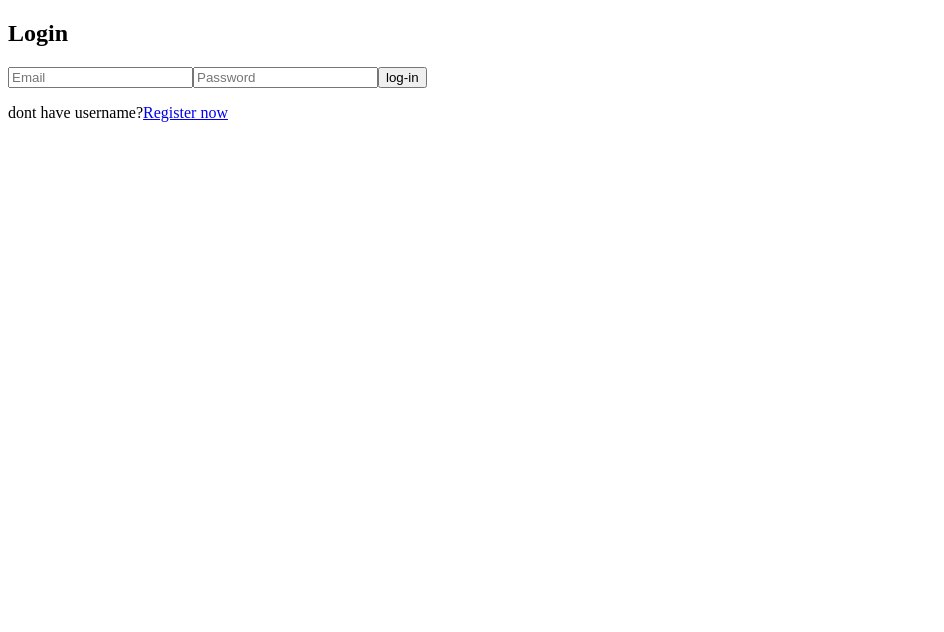
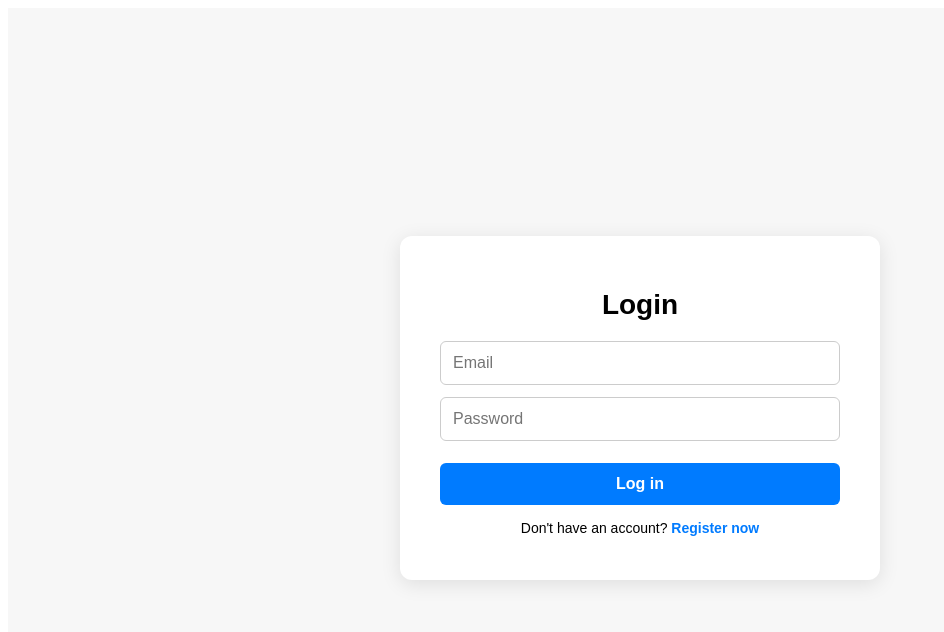
Before and after one commit to TwitOrel/bmc-test, an Angular app: page /login in a window 1280 px wide. Shown: the top 632 px of the page, without its empty margins (0-944 px from the left). Built offline with nearby package versions, Linux system fonts and the light colour scheme.

Commit message:
validate login and styling login page

```diff
--- a/src/app/auth/auth.service.ts
+++ b/src/app/auth/auth.service.ts
@@ -13,13 +13,19 @@ export class AuthService {
     return true;
   }
 
-  login(email: string, password: string): boolean {
+  login(email: string, password: string): 'Success' | 'Wrong-password' | 'Wrong-eamil' {
     const users = this.getAllUsers();
-    if (users[email]?.password === password) {
-      localStorage.setItem(this.CURRENT_KEY, JSON.stringify({ email }));
-      return true;
+
+    if (!users[email]) {
+      return 'Wrong-eamil';
     }
-    return false;
+
+    if (users[email].password !== password) {
+      return 'Wrong-password';
+    }
+
+    localStorage.setItem(this.CURRENT_KEY, JSON.stringify({ email }));
+    return 'Success';
   }
 
   logout(): void {
--- a/src/app/auth/login/login.component.html
+++ b/src/app/auth/login/login.component.html
@@ -1,10 +1,30 @@
-<h2>Login</h2>
+<div class="auth-container">
+  <h2>Login</h2>
 
-<form (ngSubmit)="login()">
-  <input type="email" placeholder="Email" [(ngModel)]="email" name="email" required />
-  <input type="password" placeholder="Password" [(ngModel)]="password" name="password" required />
-  <button type="submit">log-in</button>
-</form>
+  <form (ngSubmit)="login()" #loginForm="ngForm">
+    <input
+      type="email"
+      placeholder="Email"
+      [(ngModel)]="email"
+      name="email"
+      required
+      autocomplete="email"
+    />
+    <input
+      type="password"
+      placeholder="Password"
+      [(ngModel)]="password"
+      name="password"
+      required
+      autocomplete="current-password"
+    />
+    <button type="submit" [disabled]="loginForm.invalid">Log in</button>
+  </form>
 
-<p *ngIf="error" style="color: red;">{{ error }}</p>
-<p>dont have username?<a routerLink="/register">Register now</a></p>
+  <p *ngIf="error" class="error">{{ error }}</p>
+
+  <p>
+    Don't have an account?
+    <a routerLink="/register">Register now</a>
+  </p>
+</div>
--- a/src/app/auth/login/login.component.scss
+++ b/src/app/auth/login/login.component.scss
@@ -0,0 +1,77 @@
+:host {
+  display: flex;
+  justify-content: center;
+  align-items: center;
+  min-height: 100vh;
+  background-color: #f7f7f7;
+}
+
+.auth-container {
+  background-color: #fff;
+  padding: 30px 40px;
+  border-radius: 12px;
+  box-shadow: 0 4px 20px rgba(0, 0, 0, 0.1);
+  width: 100%;
+  max-width: 400px;
+  text-align: center;
+  font-family: Arial, sans-serif;
+}
+
+.auth-container h2 {
+  font-size: 28px;
+  font-weight: bold;
+  margin-bottom: 20px;
+}
+
+.auth-container form {
+  display: flex;
+  flex-direction: column;
+  gap: 12px;
+}
+
+.auth-container input {
+  padding: 12px;
+  font-size: 16px;
+  border-radius: 6px;
+  border: 1px solid #ccc;
+  width: 100%;
+  box-sizing: border-box;
+}
+
+.auth-container button {
+  padding: 12px;
+  font-size: 16px;
+  background-color: #007bff;
+  color: white;
+  font-weight: bold;
+  border: none;
+  border-radius: 6px;
+  cursor: pointer;
+  margin-top: 10px;
+  transition: background-color 0.2s ease;
+}
+
+.auth-container button:hover {
+  background-color: #0056b3;
+}
+
+.auth-container .error {
+  color: red;
+  font-size: 14px;
+  margin-top: 10px;
+}
+
+.auth-container p {
+  margin-top: 15px;
+  font-size: 14px;
+}
+
+.auth-container a {
+  color: #007bff;
+  text-decoration: none;
+  font-weight: bold;
+}
+
+.auth-container a:hover {
+  text-decoration: underline;
+}
--- a/src/app/auth/login/login.component.ts
+++ b/src/app/auth/login/login.component.ts
@@ -21,12 +21,14 @@ export class LoginComponent {
   constructor(private auth: AuthService, private router: Router) {}
 
   login(): void {
-    const success = this.auth.login(this.email, this.password);
-    if (success) {
+    const result = this.auth.login(this.email, this.password);
+
+    if (result === 'Success') {
       this.router.navigate(['/dashboard']);
-    }
-    else {
-      this.error = 'Email or password is incorrect';
+    } else if (result === 'Wrong-eamil') {
+      this.error = 'Email does not exist';
+    } else if (result === 'Wrong-password') {
+      this.error = 'Incorrect password';
     }
   }
 }
```
